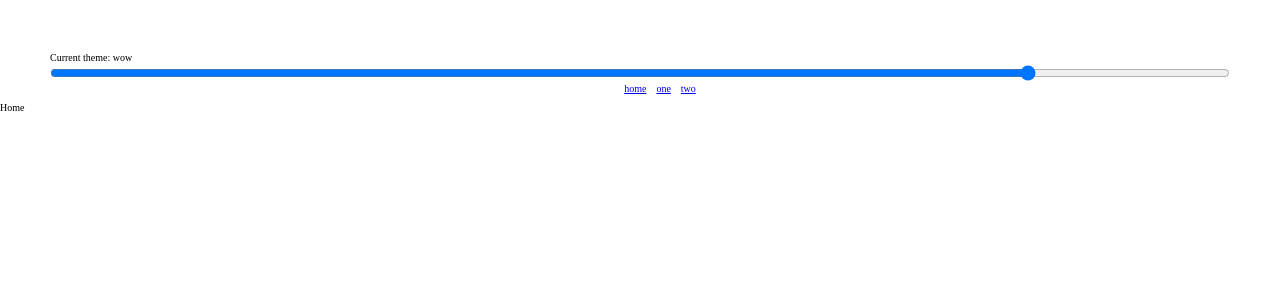
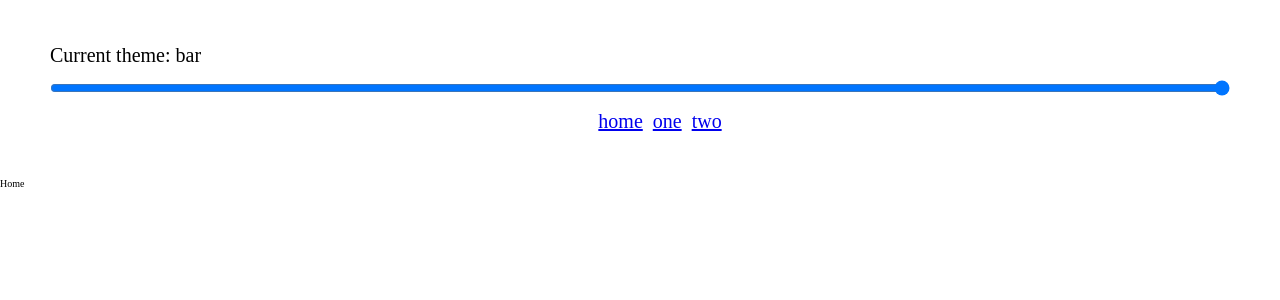
Before and after one commit to rethwyll/portfolio-app, a React (Vite) app: page / in a window 1280 px wide. Shown: the top 300 px of the page. Built offline with nearby package versions, Linux system fonts and the light colour scheme.

Commit message:
fixed theme provider

```diff
--- a/src/assets/index.css
+++ b/src/assets/index.css
@@ -1,5 +1,5 @@
 #root {
   display: grid;
-  grid-template-rows: 10rem;
+  grid-template-rows: min-content;
   grid-auto-rows: 1fr;
 }
--- a/src/constants.ts
+++ b/src/constants.ts
@@ -1 +1,2 @@
-export const themeKeys = ["foo", "bar", "baz", "bleem", "woot", "wow", "poot"];
+// export const themeKeys = ["foo", "bar", "baz", "bleem", "woot", "wow", "poot"];
+export const themeKeys = ["foo", "bar"];
--- a/src/routes/App.tsx
+++ b/src/routes/App.tsx
@@ -15,7 +15,11 @@ import allThemes from "../themes/allThemes";
 // styled components
 const Header = styled.header`
   display: grid;
+  gap: 2rem;
   grid-auto-columns: 1fr;
+  grid-auto-rows: min-content;
+  font-size: 2rem;
+  line-height: 1rem;
   padding: 5rem;
 `;
 const Nav = styled.nav`
@@ -33,7 +37,7 @@ const App = () => {
   const currentTheme = useThemeStore(state => state.theme);
   const updateTheme = useThemeStore(state => state.updateTheme);
   return (
-    <>
+    <ThemeProvider theme={allThemes[currentTheme]}>
       <Header>
         Current theme: {currentTheme}
         <input
@@ -64,7 +68,7 @@ const App = () => {
       <main>
         <Outlet />
       </main>
-    </>
+    </ThemeProvider>
   );
 };
 
--- a/src/routes/Home.tsx
+++ b/src/routes/Home.tsx
@@ -1,7 +1,18 @@
 import styled from "styled-components";
 
 // styled components
-const Container = styled.div``;
+const Container = styled.div`
+  background: ${props => props.theme.colors.secondary};
+`;
+Container.defaultProps = {
+  theme: {
+    borderRadius: "4px",
+    colors: {
+      main: "purple",
+      secondary: "yellow"
+    }
+  }
+};
 
 const Home = () => <Container>Home</Container>;
 
```
